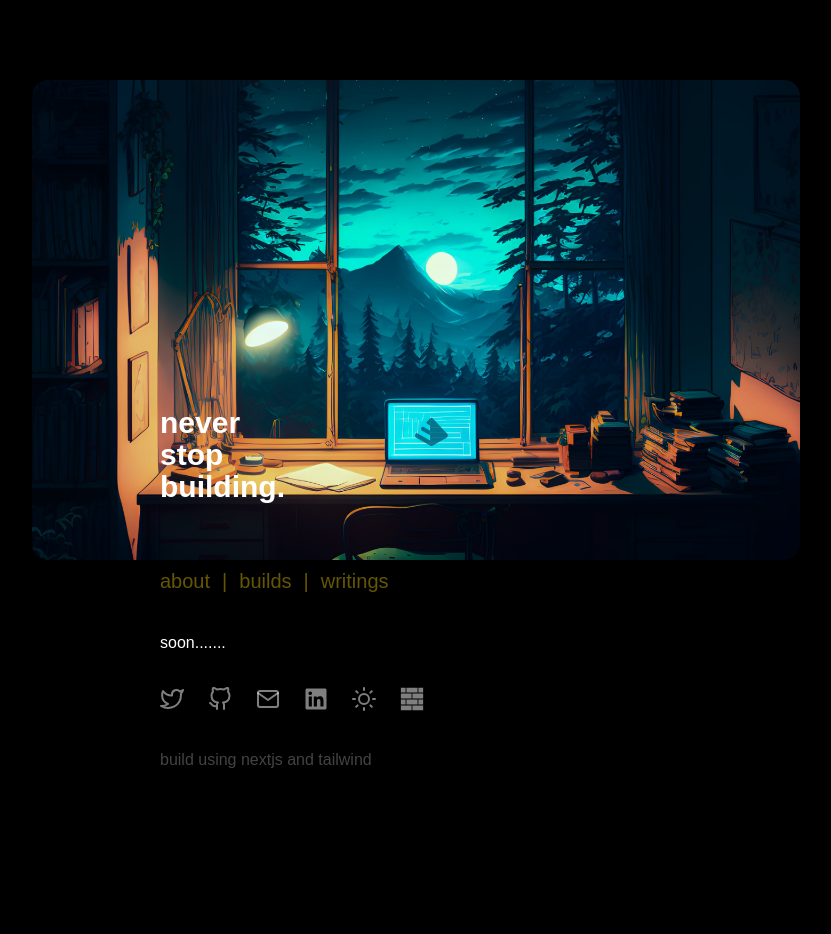
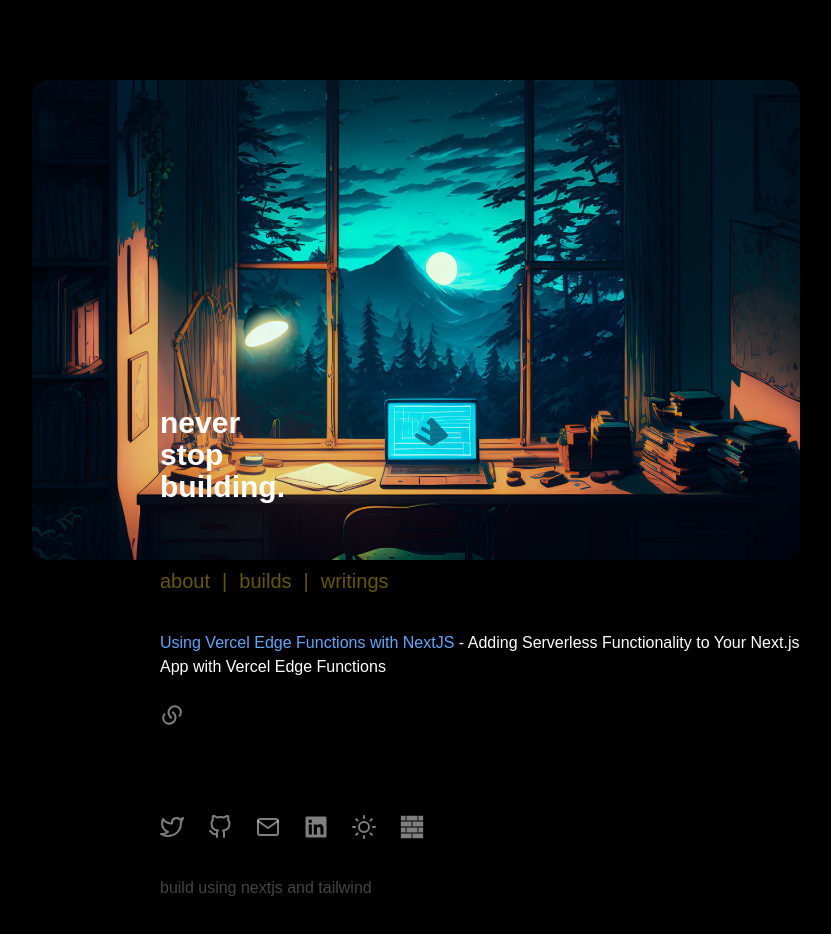
Before and after one commit to anuragts/mysite, a Next.js app: page /writings in a window 1280 px wide. Shown: the top 934 px of the page, without its empty margins (224-1055 px from the left). Before the commit the page ends 852 px from the top, so only its background shows below. Built offline with nearby package versions, Linux system fonts and the light colour scheme.

Commit message:
added blog

```diff
--- a/src/pages/writings.tsx
+++ b/src/pages/writings.tsx
@@ -4,11 +4,12 @@ import earth from "../img/earth.jpg";
 import write from "../img/buildspace/write.jpeg";
 import Link from "next/link";
 import { motion } from "framer-motion";
+import { RiLinksFill } from "react-icons/ri";
 
 const Writings: NextPage = () => {
   return (
     <>
-      <div className="block mx-auto mt-[0] md:mt-[5rem] w-[100%] md:w-[60%] relative mb-[7.5rem]">
+      <div className="block mx-auto mt-[0] md:mt-[5rem] w-[100%] md:w-[60%] relative mb-[15.5rem]">
         <motion.div
           initial={{ opacity: 0, scale: 1 }}
           animate={{ opacity: 1, scale: 1 }}
@@ -48,7 +49,20 @@ const Writings: NextPage = () => {
           </div>
         </div>
         <div className="absolute mt-[4rem] ml-[10vw] text-sm md:text-base ">
-          soon....... <br />
+          <span className="text-blue-400">
+            Using Vercel Edge Functions with NextJS
+          </span>{" "}
+          - Adding Serverless Functionality to Your Next.js App with Vercel Edge
+          Functions
+          <br />
+          <motion.a
+            whileHover={{ scale: 1.2 }}
+            whileTap={{ scale: 0.8 }}
+            href="https://anurag30112003.hashnode.dev/using-vercel-edge-functions-with-nextjs"
+            className="mx-3"
+          >
+            <RiLinksFill className="iniline text-xl md:text-2xl text-[#ffffff7f] hover:text-white " />{" "}
+          </motion.a>
         </div>
       </div>
     </>
```
